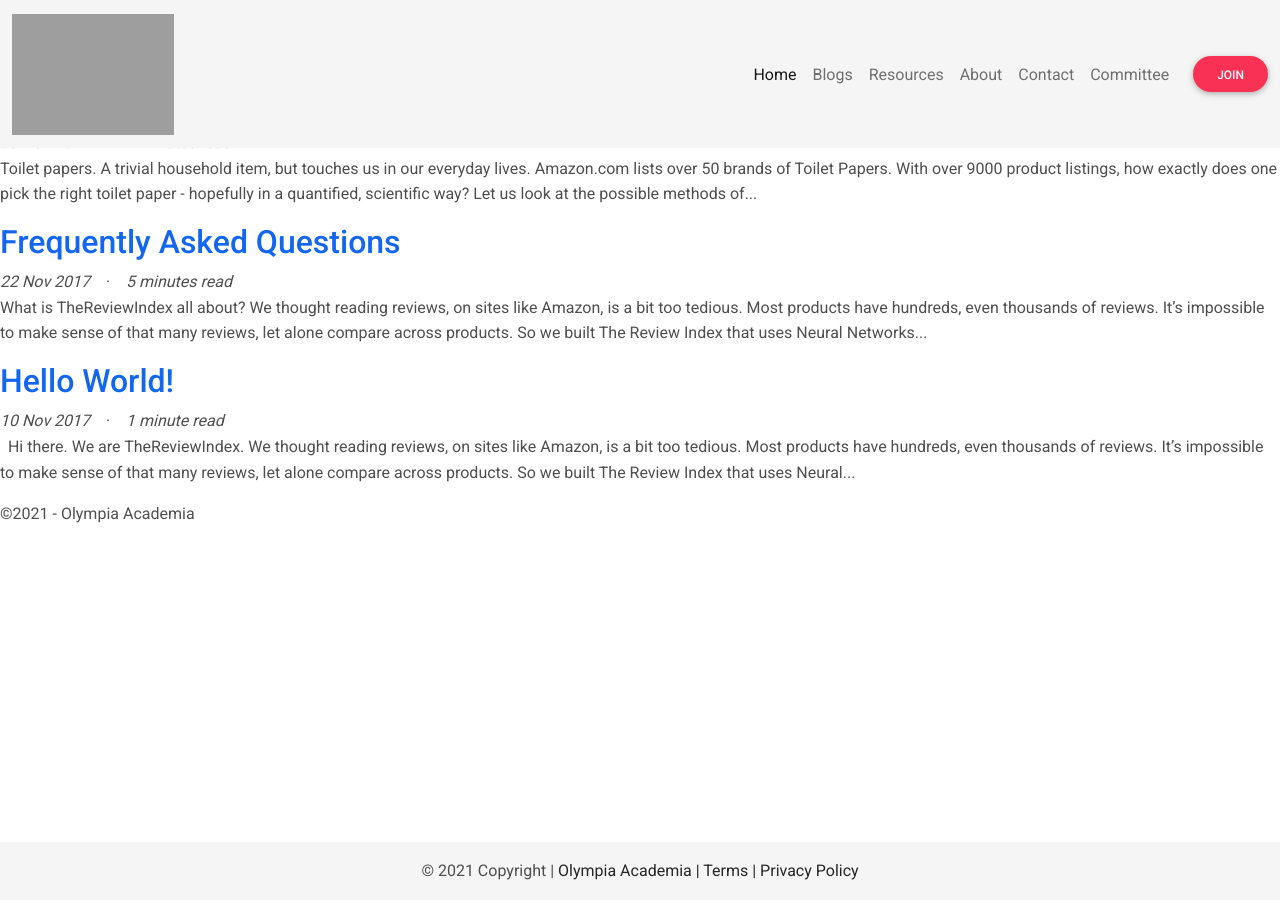
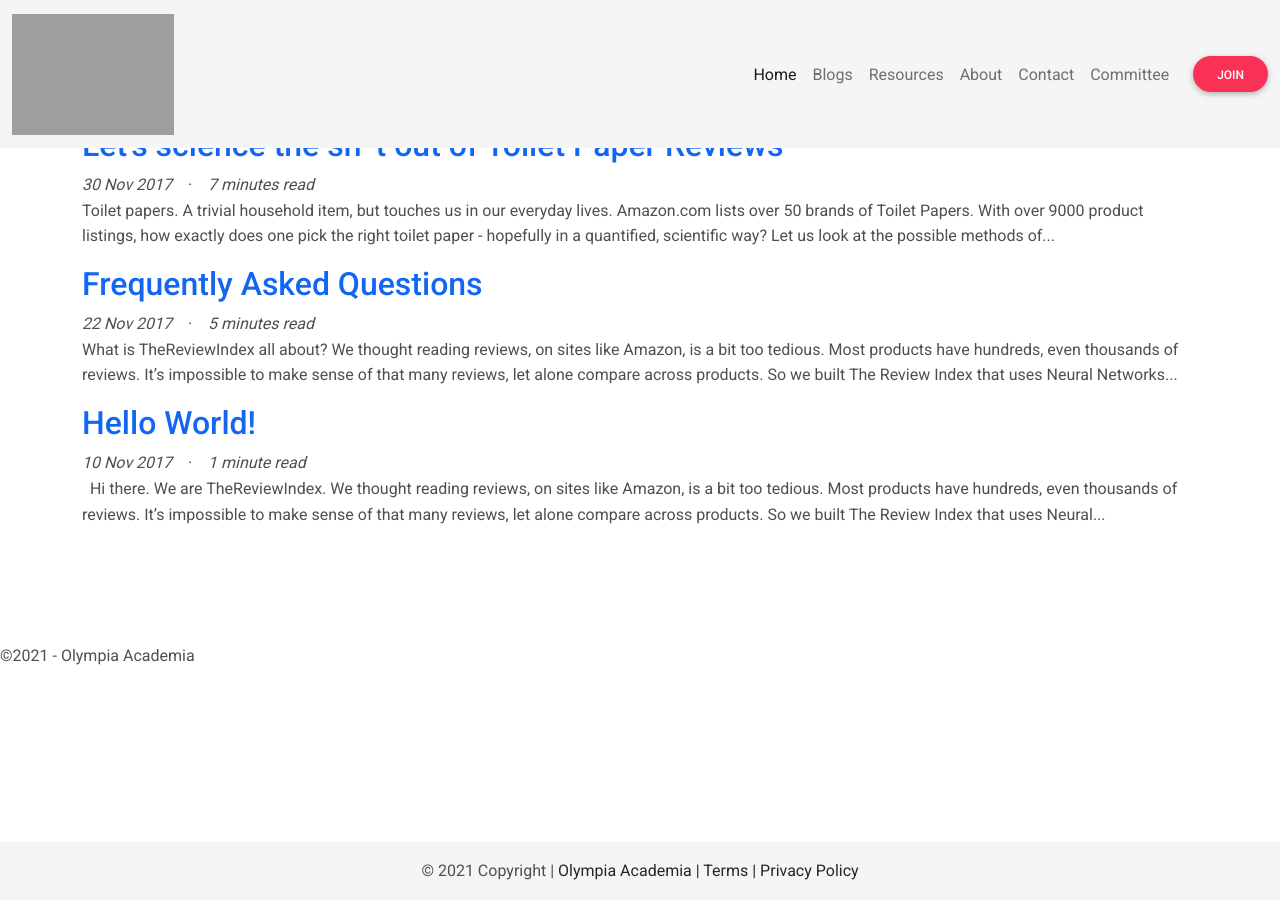
Before and after one commit to olympiaacademia/blog, a Jekyll site: the page built from index.html, in a window 1280 px wide. Built offline with Jekyll 4.4.1, drawn with Linux system fonts in a browser that asks for light colours; nearby versions of some CDN libraries; the list of posts is cut into pages by our own code.

Commit message:
Update default.html

```diff
--- a/_layouts/default.html
+++ b/_layouts/default.html
@@ -32,8 +32,8 @@
         {% endif %}
 
       <!-- Main content -->
-  	  <div class="d-flex justify-content-center" style="margin-top: 58px;">
-
+  	  <div class="d-flex justify-content-center" style="margin-top: 100px;">
+        <div class="container " style="margin-bottom: 100px;">
   		<main>
 
   			{{ content }}
@@ -68,7 +68,7 @@
             {% endif %}
           </div>
           {% endif %}
-
+          </div>
   	  </div>
 
   	    <!-- Footer -->
```
